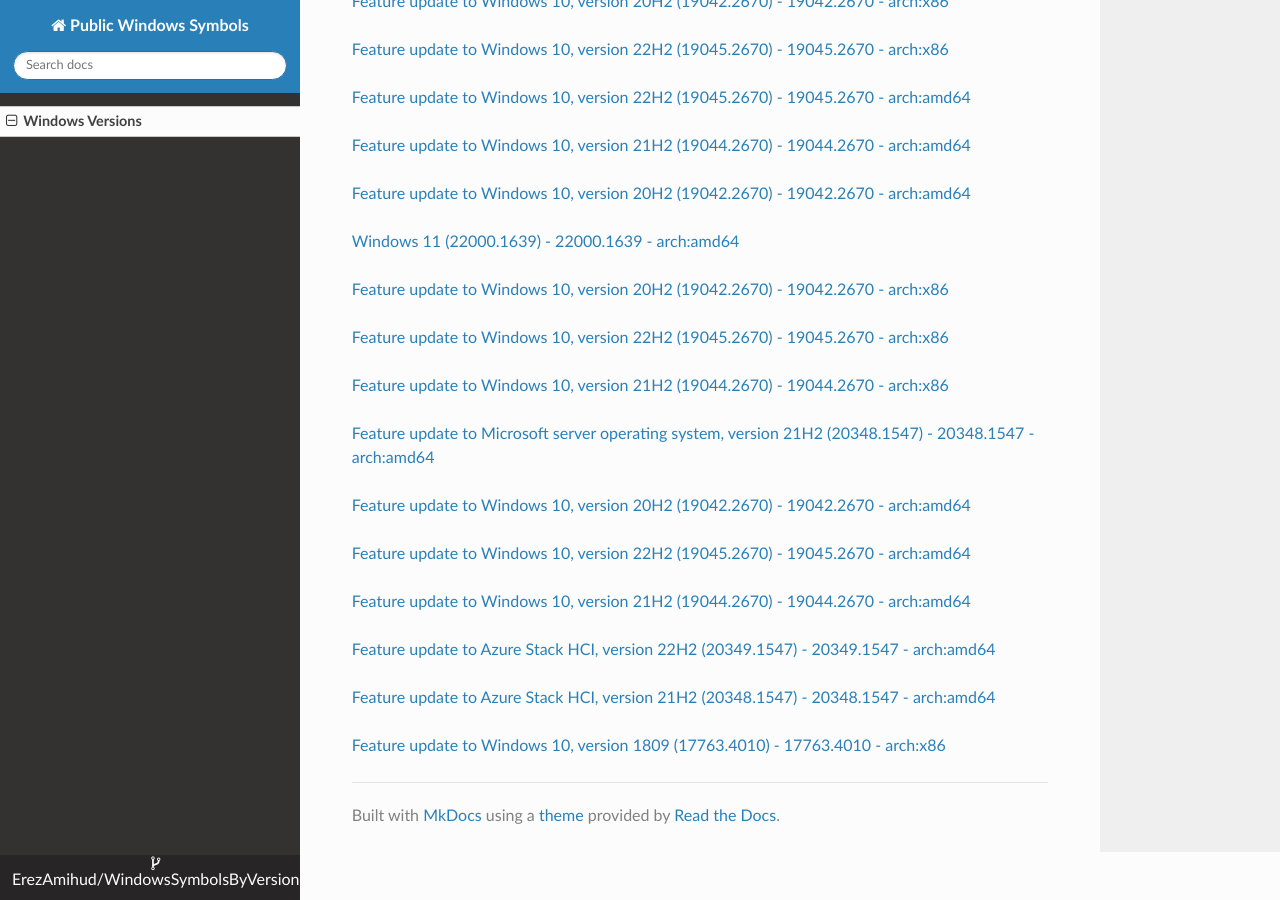
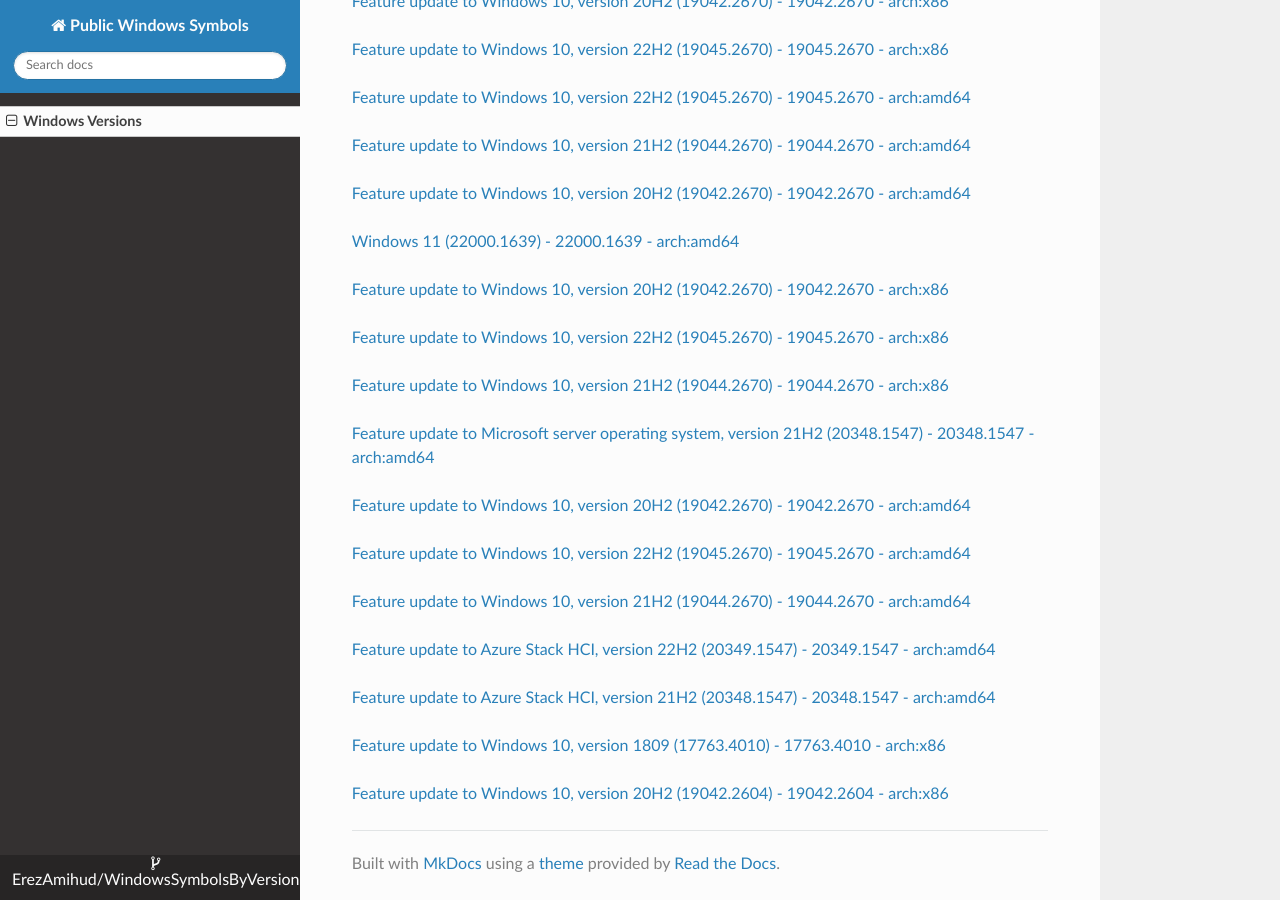
Before and after one commit to ErezAmihud/WindowsSymbolsByVersion, an MkDocs documentation site: the page built from docs/index.md, in a window 1280 px wide and 900 px high, scrolled down 38837 px. Built offline with MkDocs 1.6.1, drawn with Linux system fonts in a browser that asks for light colours; nearby versions of some CDN libraries.

Commit message:
Automated commit, add manifest for 96af3377-a654-43f6-8af2-0d12c838fbaa

```diff
--- a/docs/index.md
+++ b/docs/index.md
@@ -2263,3 +2263,6 @@
 
 
 [Feature update to Windows 10, version 1809 (17763.4010) - 17763.4010 - arch:x86](https://github.com/ErezAmihud/WindowsSymbolsByVersion/blob/main/manifests/abbcc978-acf2-43e6-9515-9c3b8032333a.manifest)
+
+
+[Feature update to Windows 10, version 20H2 (19042.2604) - 19042.2604 - arch:x86](https://github.com/ErezAmihud/WindowsSymbolsByVersion/blob/main/manifests/96af3377-a654-43f6-8af2-0d12c838fbaa.manifest)
```
Also changed, not shown: process_builds.json (+1 -1 lines), 1 other file.
